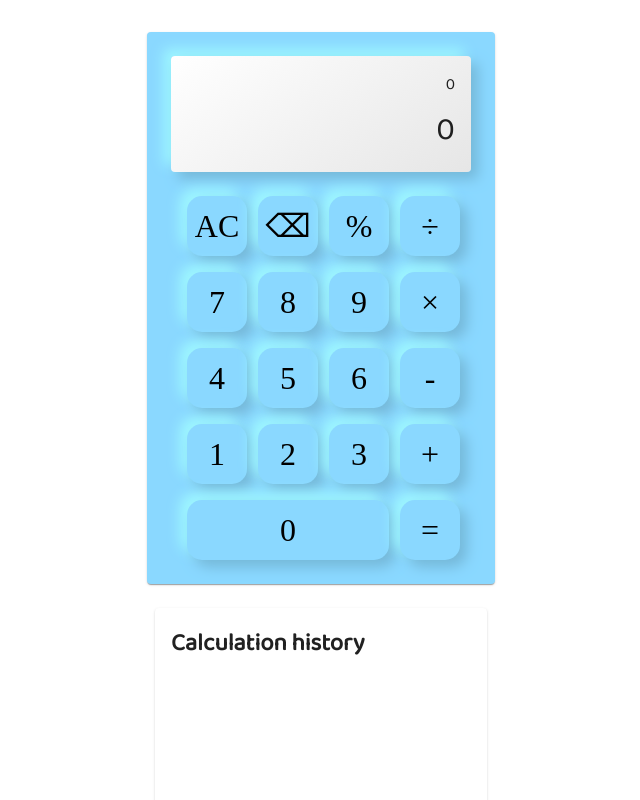
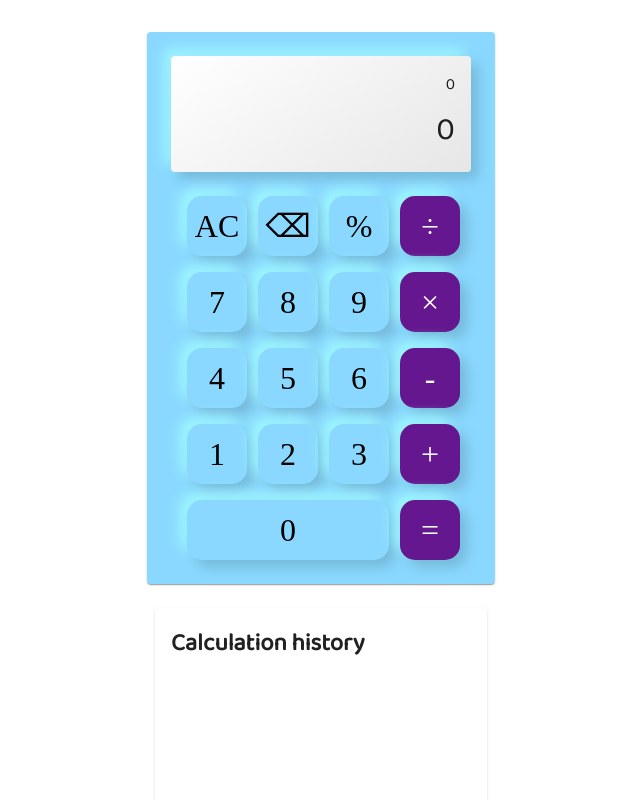
Before and after one commit to Fanta335/Calculation-App, a React (Create React App) app: page / in a window 1280 px wide. Shown: the top 800 px of the page, without its empty margins (319-959 px from the left). Built offline with nearby package versions, Linux system fonts and the light colour scheme; the HTML template or start-up script is replaced by a standard one.

Commit message:
operator buttonの色変更

```diff
--- a/src/components/Button.jsx
+++ b/src/components/Button.jsx
@@ -1,7 +1,7 @@
 import React, { useCallback, useState } from "react";
 
 const Button = (props) => {
-  const { val, text, size, onClickInput, onClickOutput, onClickClear, onClickDelete } = props;
+  const { val, text, size, onClickInput, onClickOutput, onClickClear, onClickDelete, isOperator } = props;
   const [isDown, setDown] = useState(false);
   const handlePressDown = useCallback(() => {
     setDown(true);
@@ -9,17 +9,20 @@ const Button = (props) => {
   const handlePressUp = useCallback(() => {
     setDown(false);
   }, [setDown]);
+  const buttonBackgroundStyle = isOperator ? "#64178e" : "#8ad8ff";
+  const buttonFontColorStyle = isOperator ? "white" : "black";
   const buttonShadowStyle = isDown ? "inset 7px 7px 13px #75b8d9, inset -7px -7px 13px #9ff8ff" : "7px 7px 13px #75b8d9, -7px -7px 13px #9ff8ff";
   const buttonSizeStyle = size === "wide" ? "202px" : "60px";
   const buttonStyle = {
     borderRadius: "15px",
-    background: '#8ad8ff',
+    background: buttonBackgroundStyle,
     boxShadow: buttonShadowStyle,
     height: "60px",
     width: buttonSizeStyle,
     border: "rgba(141,198,242,.3)",
     fontSize: "2rem",
-    fontFamily: 'Baloo'
+    color: buttonFontColorStyle,
+    fontFamily: "Baloo",
   };
 
   let onClickFunction;
--- a/src/components/ButtonArea.jsx
+++ b/src/components/ButtonArea.jsx
@@ -20,7 +20,7 @@ const ButtonArea = (props) => {
             <Button val={"%"} text={"%"} onClickInput={onClickInput} />
           </Grid>
           <Grid item xs={3}>
-            <Button val={"/"} text={"÷"} onClickInput={onClickInput} />
+            <Button val={"/"} text={"÷"} onClickInput={onClickInput} isOperator={true} />
           </Grid>
         </Grid>
         <Grid item container>
@@ -34,7 +34,7 @@ const ButtonArea = (props) => {
             <Button val={"9"} text={"9"} onClickInput={onClickInput} />
           </Grid>
           <Grid item xs={3}>
-            <Button val={"*"} text={"×"} onClickInput={onClickInput} />
+            <Button val={"*"} text={"×"} onClickInput={onClickInput} isOperator={true} />
           </Grid>
         </Grid>
         <Grid item container>
@@ -48,7 +48,7 @@ const ButtonArea = (props) => {
             <Button val={"6"} text={"6"} onClickInput={onClickInput} />
           </Grid>
           <Grid item xs={3}>
-            <Button val={"-"} text={"-"} onClickInput={onClickInput} />
+            <Button val={"-"} text={"-"} onClickInput={onClickInput} isOperator={true} />
           </Grid>
         </Grid>
         <Grid item container>
@@ -62,7 +62,7 @@ const ButtonArea = (props) => {
             <Button val={"3"} text={"3"} onClickInput={onClickInput} />
           </Grid>
           <Grid item xs={3}>
-            <Button val={"+"} text={"+"} onClickInput={onClickInput} />
+            <Button val={"+"} text={"+"} onClickInput={onClickInput} isOperator={true} />
           </Grid>
         </Grid>
         <Grid item container>
@@ -70,7 +70,7 @@ const ButtonArea = (props) => {
             <Button val={"0"} text={"0"} size={"wide"} onClickInput={onClickInput} />
           </Grid>
           <Grid item xs={3}>
-            <Button val={"="} text={"="} onClickOutput={onClickOutput} />
+            <Button val={"="} text={"="} onClickOutput={onClickOutput} isOperator={true} />
           </Grid>
         </Grid>
       </Grid>
```
